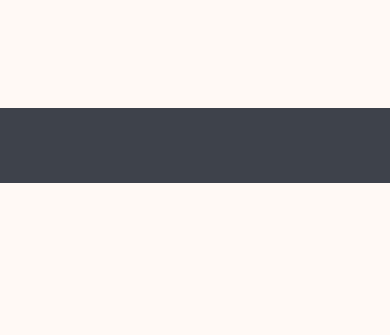
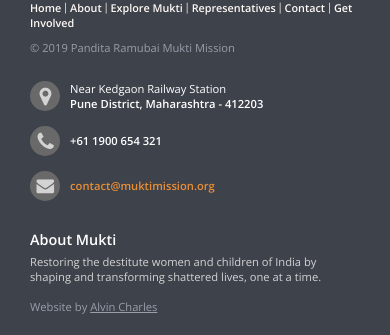
Before and after one commit to avncharlie/MuktiMission, a plain HTML site: page index.html in a window 390 px wide. Shown: the part 661-996 px from the top of the page. Before the commit the page ends 844 px from the top, so only its background shows below. Drawn offline with nearby package versions, Linux system fonts and the light colour scheme.

Commit message:
Header and footer designed + responsive

```diff
--- a/css/base.css
+++ b/css/base.css
@@ -4,6 +4,10 @@
     box-sizing: border-box;
     background-color: #fff9f5;
     font-family: 'Raleway', sans-serif;
+}
+
+.bold {
+  font-weight: 600;
 }
 
 p {
--- a/css/footer.css
+++ b/css/footer.css
@@ -1,5 +1,173 @@
 #footer {
   background-color: #3e424b;
   width: 100%;
-  height: 75px;
+  height: auto;
+  padding: 20px 30px;
 }
+
+#footer-wrapper {
+  max-width: 1000px;
+  background-color: #3e424b;
+  margin: 0 auto;
+}
+
+/* generic stylings for all footer columns */
+#footer-left, #footer-center, #footer-right {
+  width: 33.333%;
+  height: 100%;
+  background-color: #3e424b;
+}
+#footer-left { float: left; }
+#footer-center { display: inline-block; }
+#footer-right { float: right; }
+
+/* left footer */
+#footer-mukti-logo {
+  height: 52px;
+  width: 100px;
+}
+#footer-left ul {
+  font-size: 0.75em;
+  background-color: #3e424b;
+  padding-left: 0px;
+  margin-top: 5px;
+}
+#footer-left li {
+  display: inline;
+  background-color: #3e424b;
+}
+#footer-left a {
+  font-family: 'Open Sans', sans-serif;
+  background-color: #3e424b;
+  color: #fff9f5;
+  text-decoration: none;
+  font-size: 0.9em;
+}
+#footer-left p {
+  font-size: 0.7em;
+  margin-top: 10px;
+  background-color: #3e424b;
+  color: #989eaa;
+}
+.list-pipe-seperator > li:not(:last-child)::after {
+  content: "|";
+  margin-left: 0.25em;
+  color: #fff9f5;
+}
+
+/* center footer */
+#footer-center {
+  padding-left: 20px;
+  display: inline-block;
+}
+
+.center-footer-panel {
+  background-color: #3e424b;
+  margin-bottom: 15px;
+  float: left;
+  width: 100%
+}
+
+.icon-container {
+  background-color: dimgray;
+  display: inline-block;
+  border-radius: 50px;
+  padding: 5px;
+  width: 30px;
+  height: 30px;
+  float: left;
+}
+
+.icon-container i {
+  background-color: dimgray;
+  color: lightgray;
+  font-size: 1.3em;
+  margin-left: 4.52px;
+  margin-top: 1px;
+}
+
+.center-footer-panel-content {
+  display: inline-block;
+  float: left;
+  width: calc(100% - 40px);
+  margin-left: 10px;
+  background: #3e424b;
+}
+
+.center-footer-panel-content p {
+  color: white;
+  background: #3e424b;
+  font-size: 0.7em;
+}
+
+#footer-phone-icon {
+  margin-left: 2.5px;
+}
+
+#footer-phone-number {
+  padding-top: 7px;
+}
+
+#footer-envelope-icon {
+  margin-left: 1.5px;
+  margin-top: 1.5px;
+  font-size: 1.1em;
+}
+
+#footer-email-link {
+  display: block;
+  text-decoration: none;
+  background-color: #3e424b;
+  color: #e88e36;
+  font-family: 'Open Sans', sans-serif;
+  font-size: 0.7em;
+  margin-top: 7px;
+}
+
+#last-panel {
+  margin-bottom: 0px;
+}
+
+/* right footer */
+#footer-right {
+  padding-left: 20px;
+}
+
+#about-mukti {
+  background-color: #3e424b;
+  color: white;
+  font-size: 0.9em;
+}
+
+#about-mukti-para {
+  background-color: #3e424b;
+  color: lightgray;
+  font-size: 0.70em;
+  margin-top: 5px;
+}
+
+.credit {
+  background-color: #3e424b;
+  color: #989eaa;
+  font-size: 0.7em;
+  margin-top: 15px;
+}
+
+.credit a {
+  font-family: 'Open Sans', sans-serif;
+  background-color: #3e424b;
+  color: #989eaa;
+}
+
+/* collapse footer */
+@media screen and (max-width: 599px) {
+  #footer-left, #footer-center, #footer-right {
+    float: none;
+    width: 100%;
+    display: inline-block;
+  }
+  #footer-center, #footer-right {
+    padding-left: 0px;
+    margin-top: 25px;
+  }
+}
--- a/css/header.css
+++ b/css/header.css
@@ -5,7 +5,6 @@
   width: 100%;
   height: 90px;
 
-  font-weight: 600;
   font-size: 0.9em;
   text-transform: uppercase;
 }
--- a/index.html
+++ b/index.html
@@ -15,15 +15,15 @@
 
   <!-- Raleway + open sans fonts -->
   <link href="https://fonts.googleapis.com/css?family=Raleway:400,600&display=swap" rel="stylesheet">
-  <link href="https://fonts.googleapis.com/css?family=Open+Sans&display=swap" rel="stylesheet">
+  <link href="https://fonts.googleapis.com/css?family=Open+Sans:400,600&display=swap" rel="stylesheet">
   <!-- Font Awesome for menu hamburger icon -->
   <link rel="stylesheet" href="https://cdnjs.cloudflare.com/ajax/libs/font-awesome/4.7.0/css/font-awesome.min.css">
 
 </head>
 
 <body>
-  <!-- HEADER-->
-  <div id="header">
+  <!-- HEADER -->
+  <div id="header" class="bold">
     <div id="logo">
       <img src="logo.png" style="background-color: #90cfff" alt="placeholder logo" height="100%" width="100%" />
     </div>
@@ -40,13 +40,64 @@
     <a id="bars"><i class="fa fa-bars"></i></a>
   </div>
 
+  <!-- BODY -->
   <div id="body">
     <h1>body content</h1>
-    <p>Lorem ipsum dolor sit amet, consectetur adipiscing elit, sed do eiusmod tempor incididunt ut labore et dolore magna aliqua. Tristique magna sit amet purus gravida quis blandit. Bibendum enim facilisis gravida neque convallis a. Maecenas accumsan lacus vel facilisis volutpat est velit egestas. Ullamcorper sit amet risus nullam eget felis eget. Non tellus orci ac auctor augue mauris augue. Diam vulputate ut pharetra sit amet. Porttitor lacus luctus accumsan tortor posuere. Lorem sed risus ultricies tristique nulla aliquet enim. A cras semper auctor neque vitae tempus. Eget mi proin sed libero enim sed faucibus.</p>
+    <p style="margin-top: 7px;">Lorem ipsum dolor sit amet, consectetur adipiscing elit, sed do eiusmod tempor incididunt ut labore et dolore magna aliqua. Tristique magna sit amet purus gravida quis blandit. Bibendum enim facilisis gravida neque convallis a. Maecenas accumsan lacus vel facilisis volutpat est velit egestas. Ullamcorper sit amet risus nullam eget felis eget. Non tellus orci ac auctor augue mauris augue. Diam vulputate ut pharetra sit amet. Porttitor lacus luctus accumsan tortor posuere. Lorem sed risus ultricies tristique nulla aliquet enim. A cras semper auctor neque vitae tempus. Eget mi proin sed libero enim sed faucibus.</p>
   </div>
 
+  <!-- FOOTER -->
   <div id="footer">
+    <div id="footer-wrapper">
+      <div id="footer-left">
+        <img id="footer-mukti-logo" src="mukti.png" style="background-color: #3e424b" alt="placeholder logo" />
+        <ul class="list-pipe-seperator">
+          <li><a href="#" class="bold">Home</a></li>
+          <li><a href="#" class="bold">About</a></li>
+          <li><a href="#" class="bold">Explore Mukti</a></li>
+          <li><a href="#" class="bold">Representatives</a></li>
+          <li><a href="#" class="bold">Contact</a></li>
+          <li><a href="#" class="bold">Get Involved</a></li>
+        </ul>
+        <p>© 2019 Pandita Ramubai Mukti Mission</p>
+      </div>
 
+      <div id="footer-center">
+       <div class="center-footer-panel">
+         <div class="icon-container">
+           <i class="fa fa-map-marker"></i>
+         </div>
+         <div class="center-footer-panel-content">
+           <p>Near Kedgaon Railway Station</p>
+           <p class="bold">Pune District, Maharashtra - 412203</p>
+         </div>
+       </div>
+
+       <div class="center-footer-panel">
+         <div class="icon-container">
+           <i id="footer-phone-icon" class="fa fa-phone"></i>
+         </div>
+         <div class="center-footer-panel-content">
+           <p class="bold" id="footer-phone-number">+61 1900 654 321</p>
+         </div>
+       </div>
+
+       <div class="center-footer-panel" id="last-panel">
+         <div class="icon-container">
+           <i id="footer-envelope-icon" class="fa fa-envelope"></i>
+         </div>
+         <div class="center-footer-panel-content">
+           <a id="footer-email-link" class="bold" href = "mailto: contact@muktimission.org">contact@muktimission.org</a>
+         </div>
+       </div>
+      </div>
+
+      <div id="footer-right">
+        <p id="about-mukti" class="bold">About Mukti</p>
+        <p id="about-mukti-para">Restoring the destitute women and children of India by shaping and transforming shattered lives, one at a time.</p>
+        <p class="credit">Website by <a href="https://github.com/avncharlie">Alvin Charles</a></p>
+      </div>
+    </div>
   </div>
 
 
```
Also changed, not shown: mukti.png (added).
